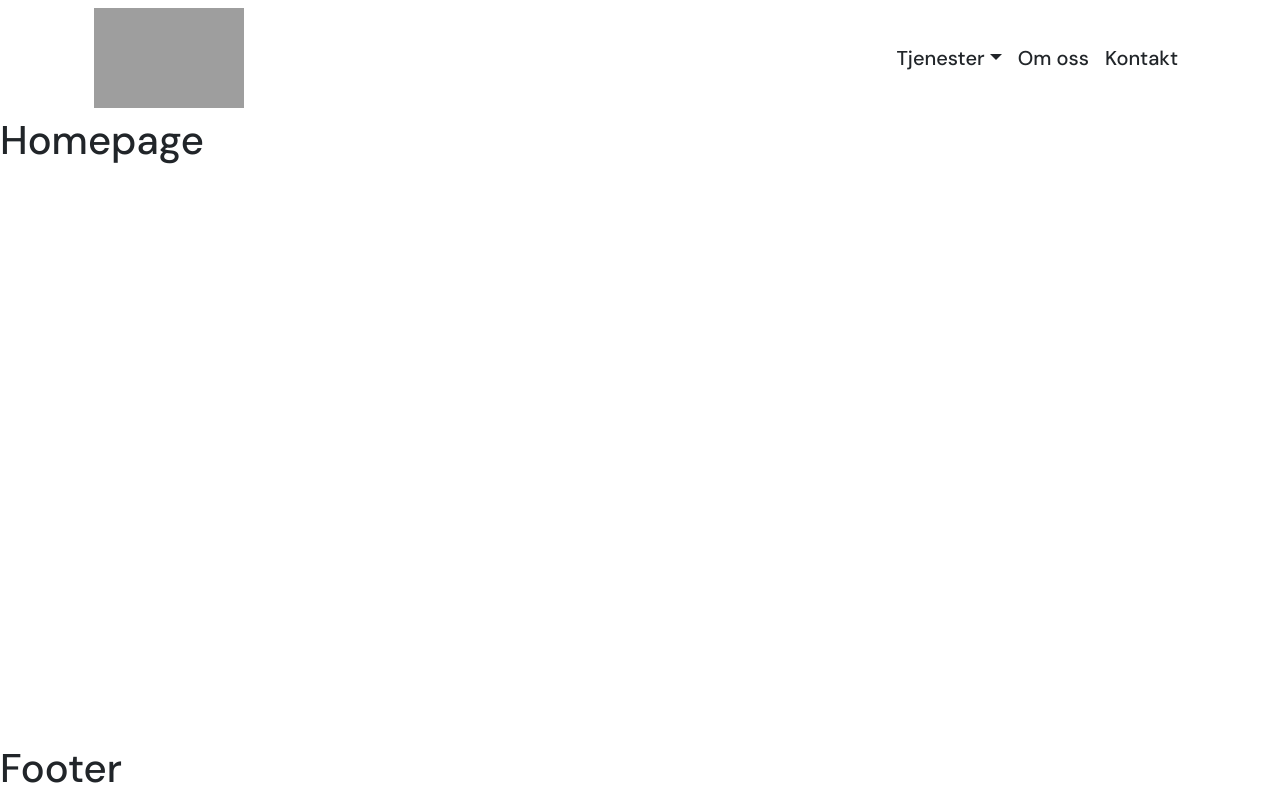
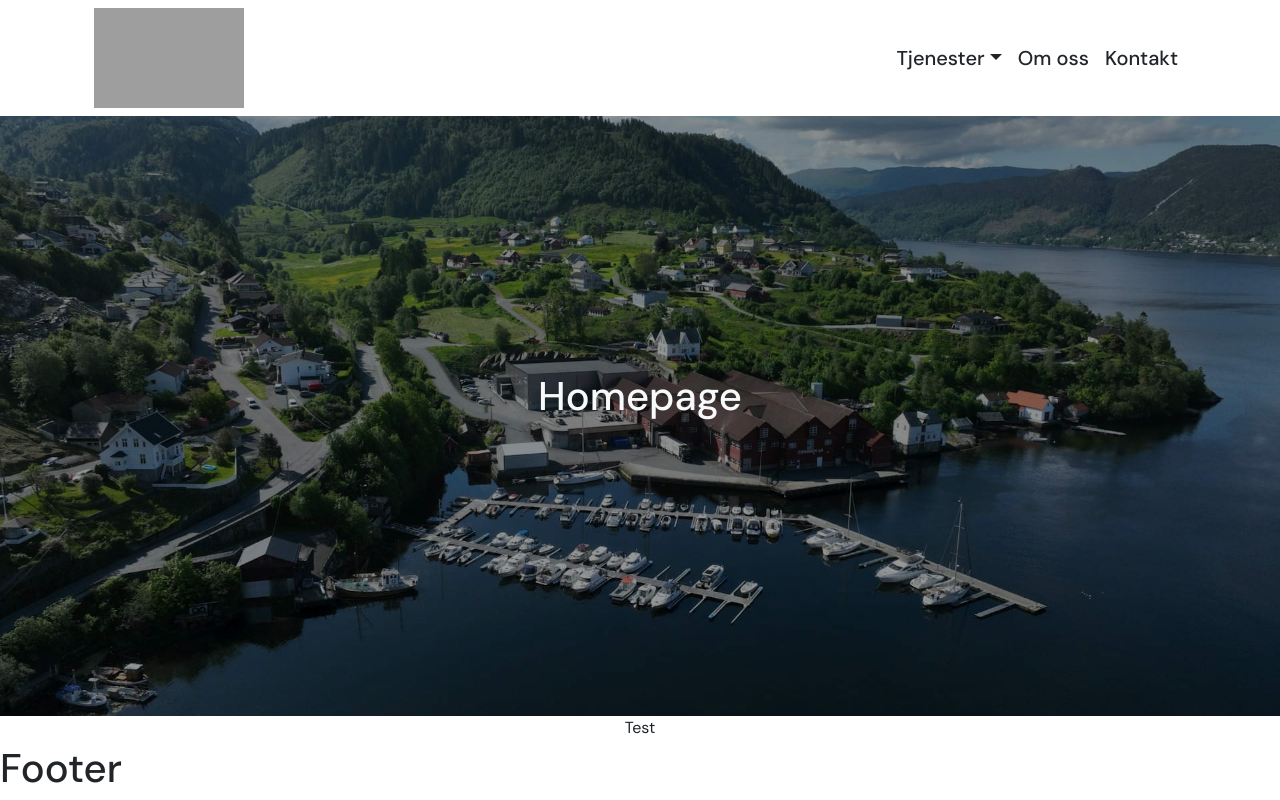
Before and after one commit to teehbee/flostrand-og-knutsen, a React (Vite) app: page / in a window 1280 px wide. Built offline with nearby package versions, Linux system fonts and the light colour scheme; grey boxes are pictures that could not be loaded.

Commit message:
add frontpage banner with filter

```diff
--- a/src/pages/home.tsx
+++ b/src/pages/home.tsx
@@ -1,7 +1,20 @@
+import { mainHeaderLarge, mainHeaderSmall } from "../assets/img";
+
 function Home() {
-  return(
-    <div><h1>Homepage</h1></div>
-  )
+  return (
+    <div className="text-center">
+      <div className="position-relative">
+        <picture>
+          <source media="(min-width: 992px)" srcSet={mainHeaderLarge} />
+          <img className="frontpage-banner" src={mainHeaderSmall} alt="bilde av Valestrand kaiområde" />
+        </picture>
+      </div>
+      <div className="position-absolute top-50 start-50 translate-middle">
+        <h1 className="text-light">Homepage</h1>
+      </div>
+      <div>Test</div>
+    </div>
+  );
 }
 
 export default Home;
--- a/src/styles/style.scss
+++ b/src/styles/style.scss
@@ -87,3 +87,18 @@ $custom-fs-3-25rem: 3.25rem;
 .fw-500 {
   font-weight: 500;
 }
+
+// frontpage
+
+.frontpage-banner {
+  height: 400px;
+  width: 100%;
+  filter: brightness(60%);
+  object-fit: cover;
+}
+
+@media screen and (min-width: 992px) {
+  .frontpage-banner {
+    height: 600px;
+  }
+}
```
